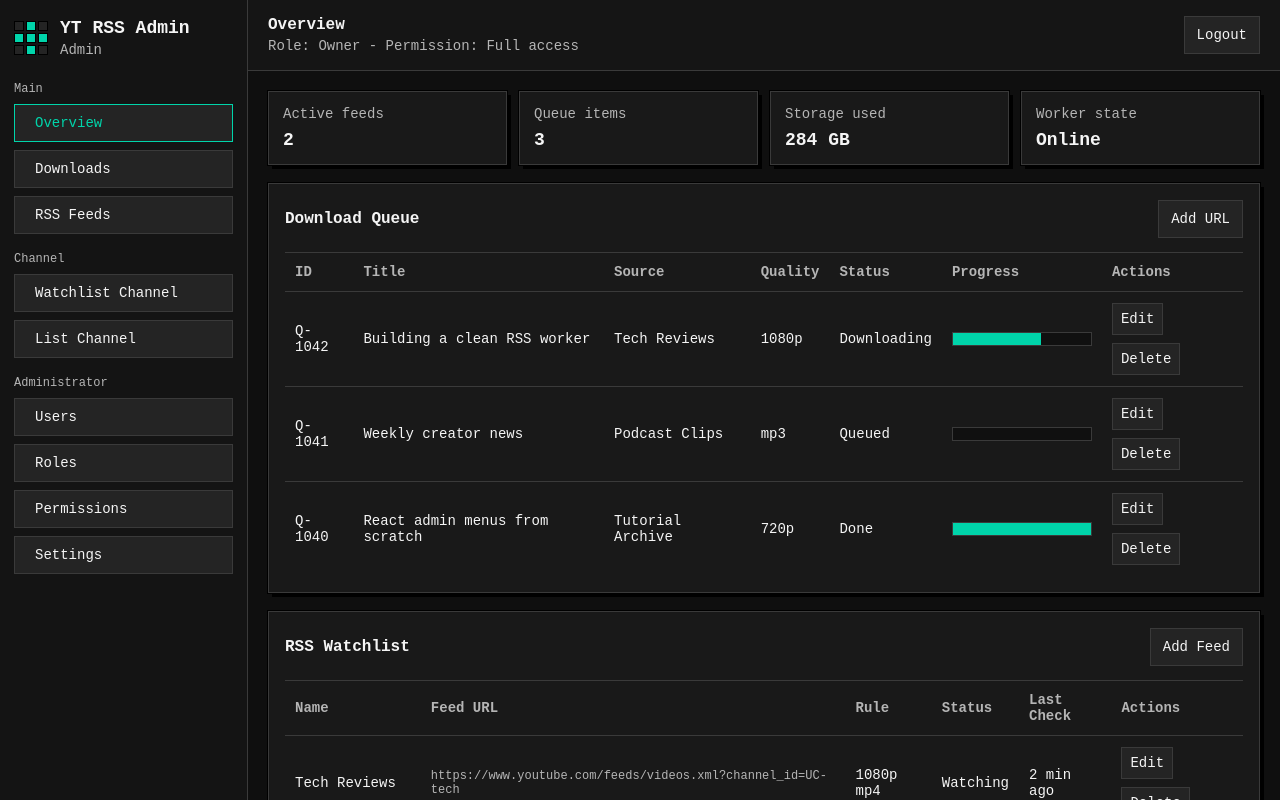
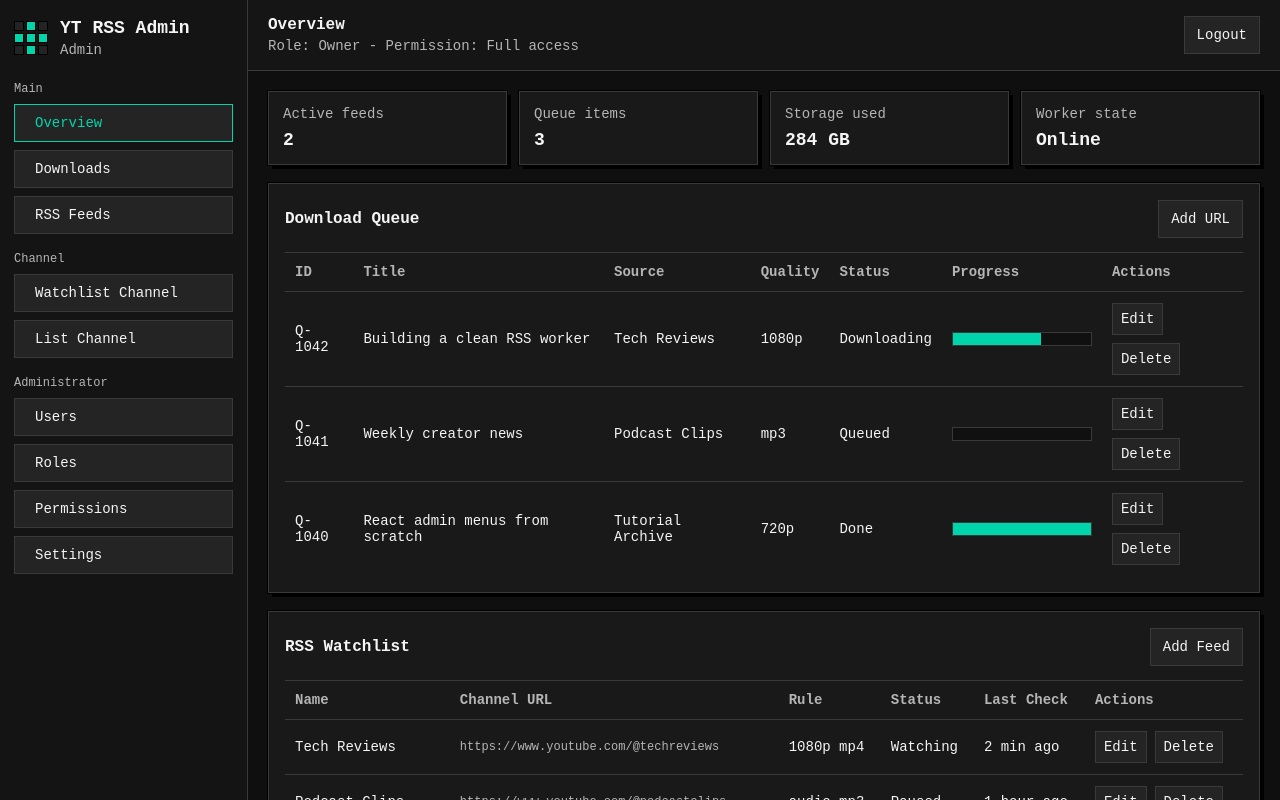
Before and after one commit to ArfanZaky/youtube-rss-downloader-admin, a React (Vite) app: page / in a window 1280 px wide. Both pictures are taken after a click on the button "Login". Shown: the top 800 px of the page. Built offline with nearby package versions, Linux system fonts and the light colour scheme.

Commit message:
fix: use channel urls in channel list

```diff
--- a/src/App.jsx
+++ b/src/App.jsx
@@ -27,9 +27,9 @@ const initialUsers = [
 ];
 
 const initialFeeds = [
-  { id: 1, name: 'Tech Reviews', url: 'https://www.youtube.com/feeds/videos.xml?channel_id=UC-tech', rule: '1080p mp4', status: 'Watching', lastCheck: '2 min ago' },
-  { id: 2, name: 'Podcast Clips', url: 'https://www.youtube.com/feeds/videos.xml?channel_id=UC-podcast', rule: 'audio mp3', status: 'Paused', lastCheck: '1 hour ago' },
-  { id: 3, name: 'Tutorial Archive', url: 'https://www.youtube.com/feeds/videos.xml?channel_id=UC-course', rule: '720p mp4', status: 'Watching', lastCheck: '9 min ago' }
+  { id: 1, name: 'Tech Reviews', url: 'https://www.youtube.com/@techreviews', rule: '1080p mp4', status: 'Watching', lastCheck: '2 min ago' },
+  { id: 2, name: 'Podcast Clips', url: 'https://www.youtube.com/@podcastclips', rule: 'audio mp3', status: 'Paused', lastCheck: '1 hour ago' },
+  { id: 3, name: 'Tutorial Archive', url: 'https://www.youtube.com/@tutorialarchive', rule: '720p mp4', status: 'Watching', lastCheck: '9 min ago' }
 ];
 
 const initialDownloads = [
@@ -108,6 +108,15 @@ function loadArray(key, fallback) {
   } catch {
     return fallback;
   }
+}
+
+function normalizeChannelRows(rows) {
+  return rows.map((row) => {
+    const url = String(row.url || '');
+    const channelID = url.match(/[?&]channel_id=([^&]+)/)?.[1];
+    if (!channelID) return row;
+    return { ...row, url: `https://www.youtube.com/channel/${channelID}` };
+  });
 }
 
 function PixelMark() {
@@ -235,7 +244,7 @@ function FeedTable({ feeds, onEdit, onDelete }) {
         <thead>
           <tr>
             <th>Name</th>
-            <th>Feed URL</th>
+            <th>Channel URL</th>
             <th>Rule</th>
             <th>Status</th>
             <th>Last Check</th>
@@ -370,11 +379,11 @@ function FeedForm({ initialFeed, onSave, onCancel }) {
     const name = draft.name.trim();
     const url = draft.url.trim();
     if (!name || !url) {
-      setError('Name dan Feed URL wajib diisi.');
+      setError('Name dan Channel URL wajib diisi.');
       return;
     }
     if (!url.startsWith('http://') && !url.startsWith('https://')) {
-      setError('Feed URL harus dimulai dengan http:// atau https://.');
+      setError('Channel URL harus dimulai dengan http:// atau https://.');
       return;
     }
     onSave({
@@ -405,8 +414,8 @@ function FeedForm({ initialFeed, onSave, onCancel }) {
           <input value={draft.name} onChange={(event) => update('name', event.target.value)} placeholder="Channel or playlist name" />
         </label>
         <label>
-          Feed URL
-          <input value={draft.url} onChange={(event) => update('url', event.target.value)} placeholder="https://www.youtube.com/feeds/videos.xml?channel_id=..." />
+          Channel URL
+          <input value={draft.url} onChange={(event) => update('url', event.target.value)} placeholder="https://www.youtube.com/@Sleepybloke" />
         </label>
         <label>
           Rule
@@ -833,7 +842,7 @@ export default function App() {
   const [roles, setRoles] = useState(initialRoles);
   const [settings, setSettings] = useState(() => loadJSON(settingsKey, defaultSettings));
   const [downloads, setDownloads] = useState(() => loadArray(downloadsKey, initialDownloads));
-  const [feeds, setFeeds] = useState(() => loadArray(feedsKey, initialFeeds));
+  const [feeds, setFeeds] = useState(() => normalizeChannelRows(loadArray(feedsKey, initialFeeds)));
   const [showDownloadForm, setShowDownloadForm] = useState(false);
   const [editingDownload, setEditingDownload] = useState(null);
   const [showFeedForm, setShowFeedForm] = useState(false);
```
Also changed, not shown: 2 other files (tests, documents, lock files or other folders).
